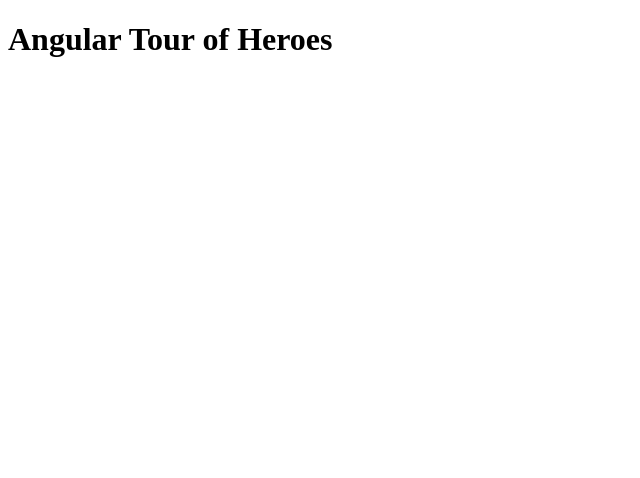
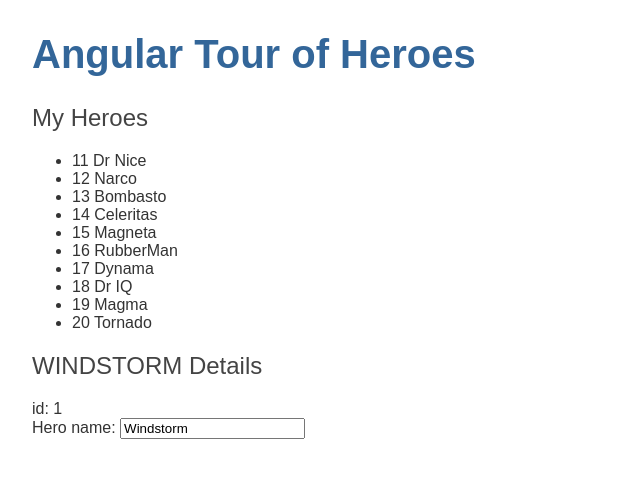
Before and after one commit to Ellipsoul/angular-tour-heroes, an Angular app: page / in a window 1280 px wide. Shown: the top 478 px of the page, without its empty margins (0-640 px from the left). Built offline with nearby package versions, Linux system fonts and the light colour scheme.

Commit message:
Two way data binding and ngFor directive learned

```diff
--- a/src/app/app.component.html
+++ b/src/app/app.component.html
@@ -1 +1,2 @@
 <h1>{{title}}</h1>
+<app-heroes></app-heroes>
--- a/src/app/app.component.ts
+++ b/src/app/app.component.ts
@@ -5,6 +5,7 @@
   templateUrl: './app.component.html',
   styleUrls: ['./app.component.less']
 })
+
 export class AppComponent {
   title = 'Angular Tour of Heroes';
 }
--- /dev/null
+++ b/src/app/hero.ts
@@ -0,0 +1,6 @@
+// Holds a simple interface for a Hero
+
+export interface Hero {
+  id: number;
+  name: string;
+}
--- /dev/null
+++ b/src/app/heroes/heroes.component.html
@@ -0,0 +1,16 @@
+<h2>My Heroes</h2>
+<!-- Example usage of the ngFor directive -->
+<ul class="heroes">
+  <li *ngFor="let hero of heroes">
+    <span class="badge">{{hero.id}}</span> {{hero.name}}
+  </li>
+</ul>
+
+<!-- Pipe converts string to uppercase -->
+<h2>{{hero.name | uppercase}} Details</h2>
+<div><span>id: </span>{{hero.id}}</div>
+<div>
+  <label for="name">Hero name: </label>
+  <!-- ngModel is Angular's way of doing 2-way data binding with an input -->
+  <input id="name" [(ngModel)]="hero.name" placeholder="name">
+</div>
--- /dev/null
+++ b/src/app/heroes/heroes.component.ts
@@ -0,0 +1,29 @@
+import { Component, OnInit } from '@angular/core';
+import { Hero } from '../hero';
+import { HEROES } from '../mock-heroes';
+
+// All components are annotated with the @Component decorator
+@Component({
+  selector: 'app-heroes',  // Component's CSS element selector
+  templateUrl: './heroes.component.html',
+  styleUrls: ['./heroes.component.less']
+})
+export class HeroesComponent implements OnInit {  // Export component so it can be imported elsewhere
+  // Since this is a property of the class we don't need to initialise it
+  hero:Hero = {
+    id: 1,
+    name: 'Windstorm'
+  };
+
+  // Mocked heroes
+  heroes:Hero[] = HEROES;
+
+  constructor() {
+  }
+
+  // This is a lifecycle hook called just after creating a component
+  ngOnInit(): void {
+
+  }
+
+}
--- /dev/null
+++ b/src/app/mock-heroes.ts
@@ -0,0 +1,15 @@
+import { Hero } from "./hero";
+
+// Mock hero data
+export const HEROES: Hero[] = [
+  { id: 11, name: 'Dr Nice' },
+  { id: 12, name: 'Narco' },
+  { id: 13, name: 'Bombasto' },
+  { id: 14, name: 'Celeritas' },
+  { id: 15, name: 'Magneta' },
+  { id: 16, name: 'RubberMan' },
+  { id: 17, name: 'Dynama' },
+  { id: 18, name: 'Dr IQ' },
+  { id: 19, name: 'Magma' },
+  { id: 20, name: 'Tornado' }
+];
--- a/src/styles.less
+++ b/src/styles.less
@@ -1 +1,23 @@
 /* You can add global styles to this file, and also import other style files */
+/* Application-wide Styles */
+h1 {
+  color: #369;
+  font-family: Arial, Helvetica, sans-serif;
+  font-size: 250%;
+}
+h2, h3 {
+  color: #444;
+  font-family: Arial, Helvetica, sans-serif;
+  font-weight: lighter;
+}
+body {
+  margin: 2em;
+}
+body, input[type="text"], button {
+  color: #333;
+  font-family: Cambria, Georgia, serif;
+}
+/* everywhere else */
+* {
+  font-family: Arial, Helvetica, sans-serif;
+}
```
Also changed, not shown: src/app/app.module.ts (+9 -2 lines), src/app/heroes/heroes.component.less (added), 1 other file (tests, documents, lock files or other folders).
